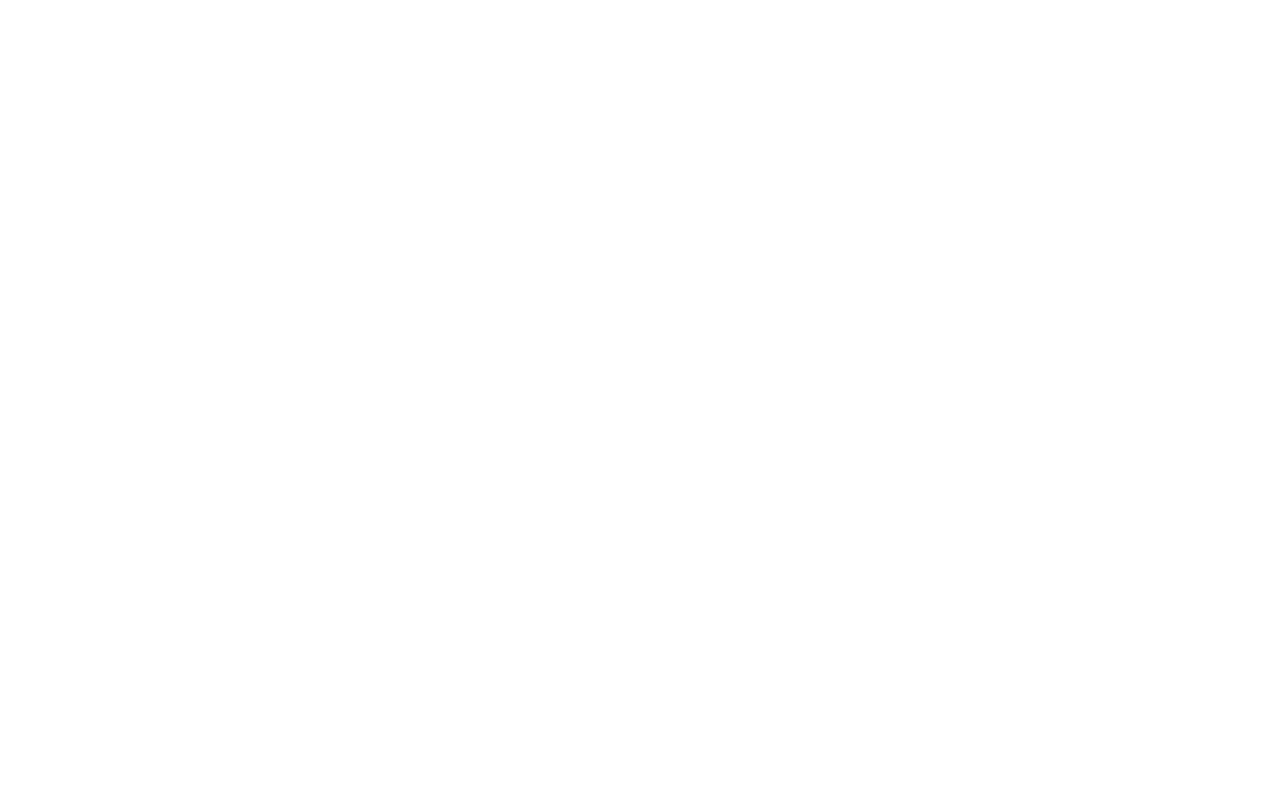
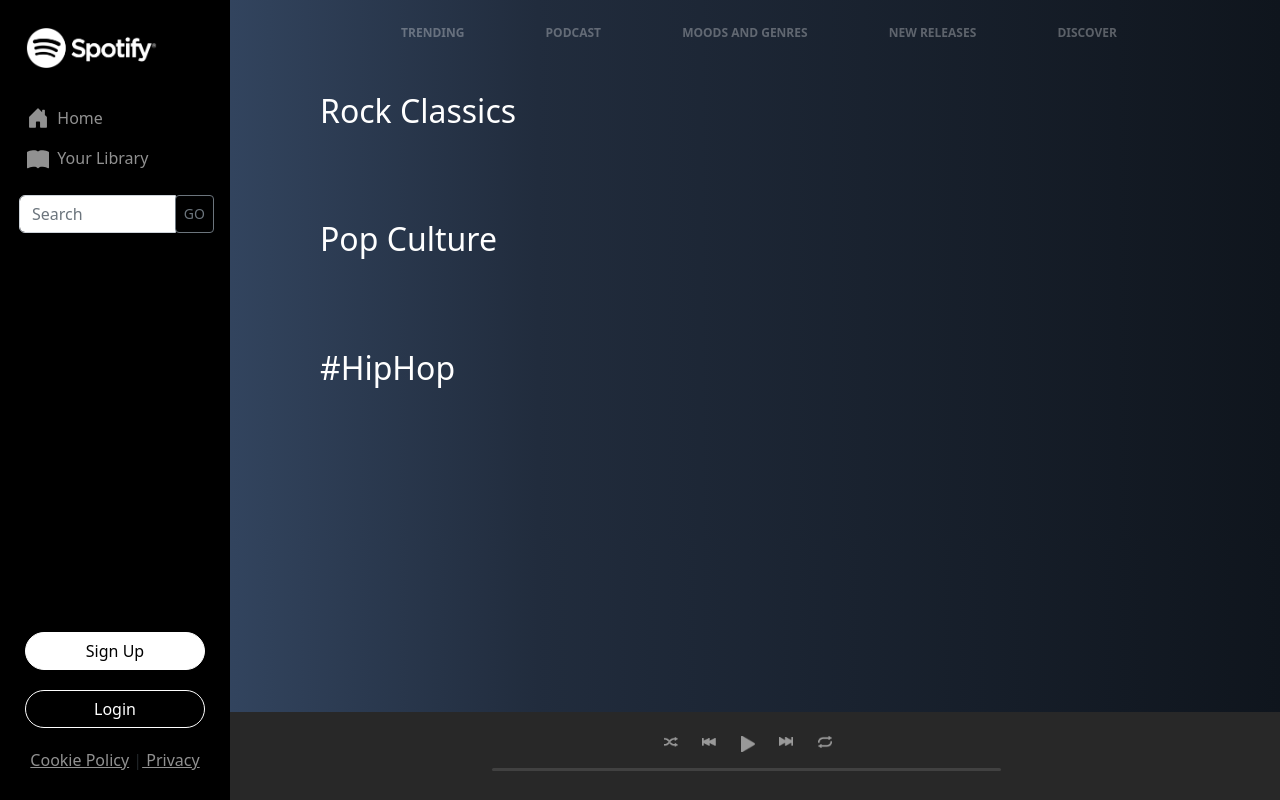
Before and after one commit to Nestor162/D14-Weekly-Homework-React-Spotify-FS0123ITA, a React (Create React App) app: page / in a window 1280 px wide. Built offline with nearby package versions, Linux system fonts and the light colour scheme.

Commit message:
Creato sistema di routing

```diff
--- a/src/App.js
+++ b/src/App.js
@@ -1,7 +1,21 @@
+import { BrowserRouter, Route, Routes } from "react-router-dom";
 import "./App.css";
+import AlbumPage from "./components/AlbumPage.jsx";
+import ArtistPage from "./components/ArtistPage";
+import Homepage from "./components/Homepage";
 
 function App() {
-  return <div className="App"></div>;
+  return (
+    <div className="App">
+      <BrowserRouter>
+        <Routes>
+          <Route path="/" element={<Homepage />} />
+          <Route path="/artist:artistId" element={<ArtistPage />} />
+          <Route path="/album:albumId" element={<AlbumPage />} />
+        </Routes>
+      </BrowserRouter>
+    </div>
+  );
 }
 
 export default App;
```
